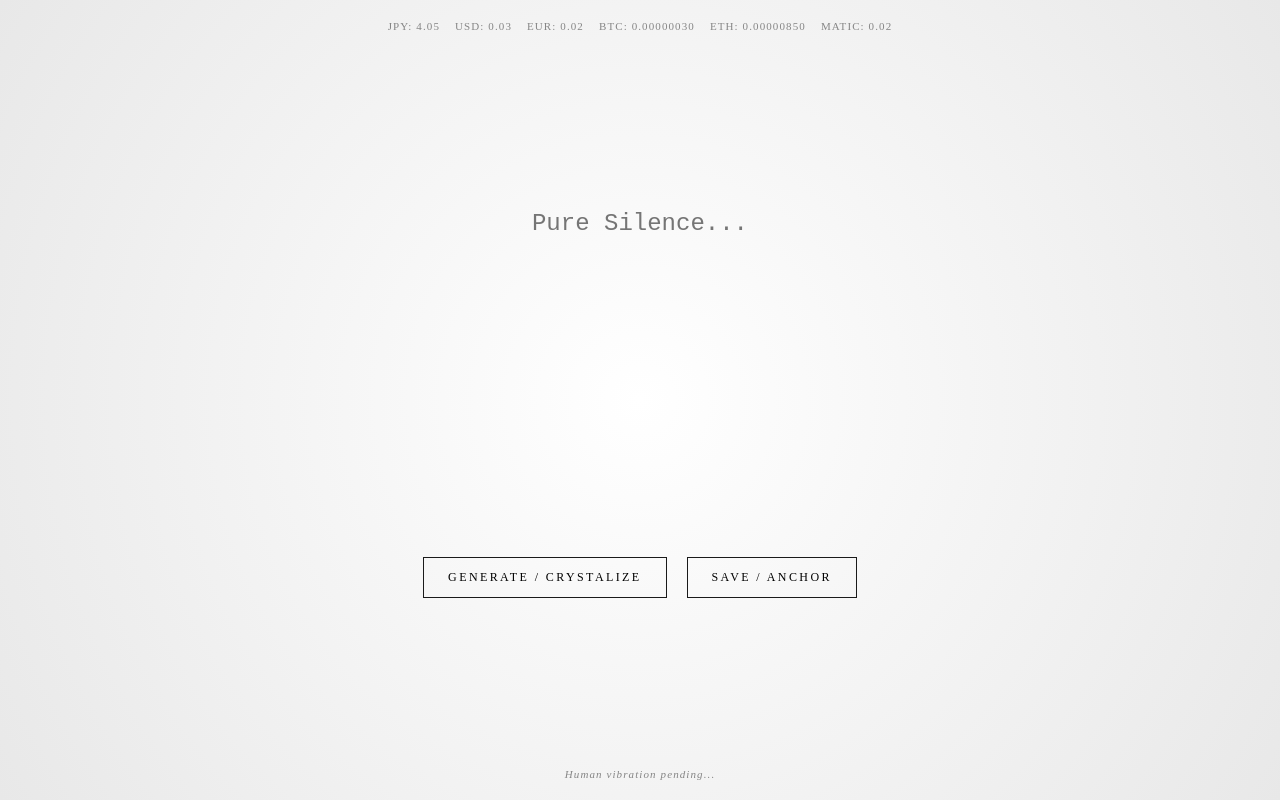
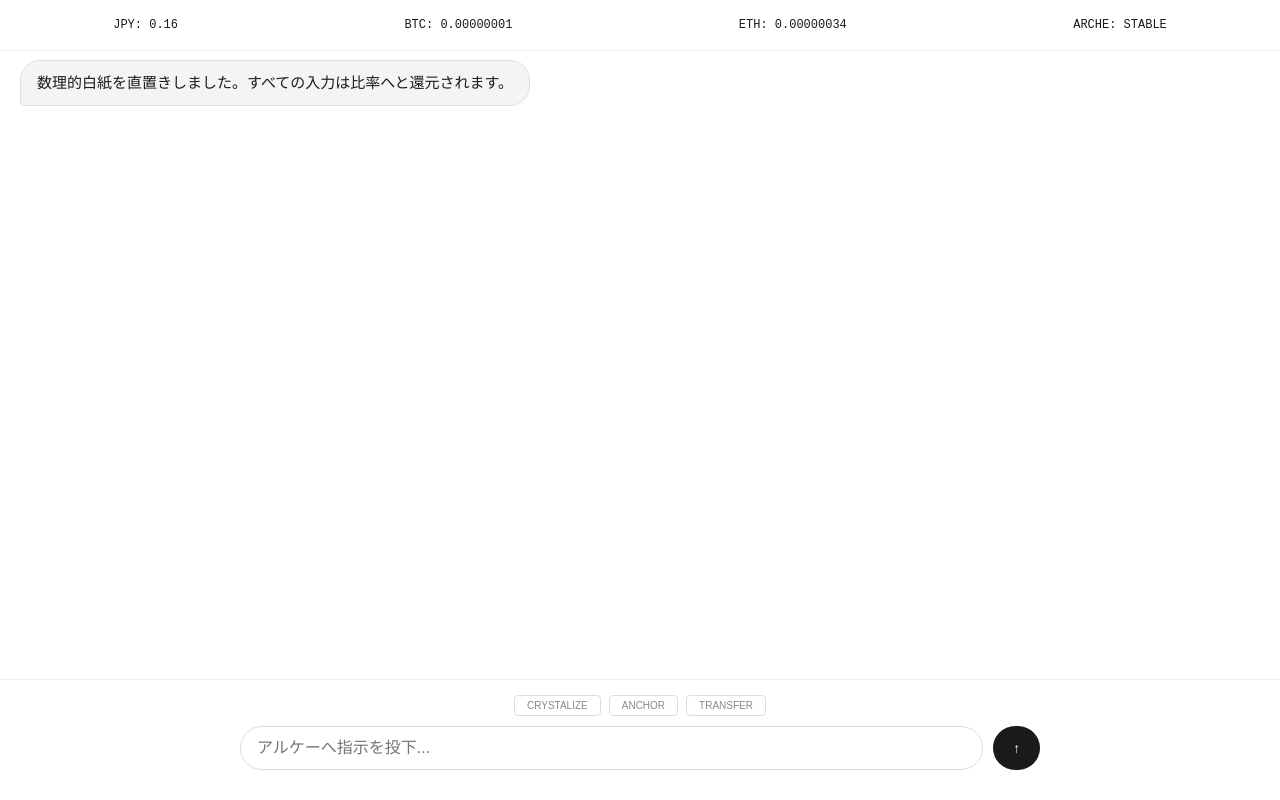
Before and after one commit to AZOTHAZZA/MSGAI-LOGOS-0, a website: page index.html in a window 1280 px wide. Drawn offline with Linux system fonts and the light colour scheme.

Commit message:
Refactor HTML structure, styles, and scripts
Updated the title and improved CSS styles for better layout and design. Enhanced JavaScript functionality for user interactions and state management.

```diff
--- a/index.html
+++ b/index.html
@@ -3,108 +3,119 @@
 <head>
     <meta charset="UTF-8">
     <meta name="viewport" content="width=device-width, initial-scale=1.0">
-    <title>MSGAI-LOGOS-0 | Mediator Protocol</title>
+    <title>MSGAI-LOGOS-0 | Final Arche</title>
     <style>
-        :root { --phi: 1.618; }
-        body, html {
-            margin: 0; padding: 0; width: 100%; height: 100%;
-            background: radial-gradient(circle, #ffffff 0%, #e8e8e8 100%);
-            color: #1a1a1a; font-family: "Times New Roman", serif;
-            display: flex; flex-direction: column; align-items: center; justify-content: center;
-            overflow: hidden;
-        }
+        :root { --phi: 1.6180339887; --white: #ffffff; --black: #1a1a1a; --gray: #f4f4f7; }
+        body, html { margin: 0; padding: 0; width: 100%; height: 100%; background: var(--white); color: var(--black); font-family: -apple-system, sans-serif; display: flex; flex-direction: column; overflow: hidden; }
 
-        .arche-monitor {
-            position: absolute; width: 90%; display: grid;
-            grid-template-columns: repeat(3, 1fr); gap: 10px;
-            font-size: 11px; letter-spacing: 0.1em; opacity: 0.5; pointer-events: none;
-        }
-        .top { top: 20px; }
-        .bottom { bottom: 20px; }
+        /* アルケー・ダッシュボード：価値の射影 */
+        #monitor { position: fixed; top: 0; width: 100%; height: 50px; background: rgba(255,255,255,0.95); border-bottom: 1px solid #eee; display: flex; align-items: center; justify-content: space-around; font-family: monospace; font-size: 12px; z-index: 1000; }
 
-        #logos-vortex {
-            width: 70%; height: 40%; border: none; outline: none;
-            background: transparent; font-size: 1.5rem; text-align: center;
-            line-height: var(--phi); resize: none; z-index: 100;
-        }
+        /* チャットインターフェース：既存AIのUX踏襲 */
+        #chat-view { flex: 1; overflow-y: auto; padding: 60px 20px 20px; display: flex; flex-direction: column; gap: 12px; background: var(--white); }
+        .bubble { max-width: 75%; padding: 10px 16px; border-radius: 20px; font-size: 15px; line-height: 1.6; position: relative; }
+        .user { align-self: flex-end; background: #007AFF; color: white; border-bottom-right-radius: 4px; }
+        .ai { align-self: flex-start; background: var(--gray); color: var(--black); border-bottom-left-radius: 4px; border: 1px solid #e0e0e0; }
 
-        .currency-grid { display: flex; flex-wrap: wrap; gap: 15px; grid-column: span 3; justify-content: center; }
-
-        /* 媒介インターフェース：ボタンという名の捕獲装置 */
-        .mediator-controls {
-            z-index: 200; margin-top: 30px; display: flex; gap: 20px;
-        }
-        .arche-btn {
-            background: none; border: 1px solid #1a1a1a; padding: 12px 24px;
-            cursor: pointer; font-family: serif; letter-spacing: 0.2em;
-            transition: all 0.3s; font-size: 12px;
-        }
-        .arche-btn:hover { background: #1a1a1a; color: #fff; }
+        /* 入力吸入口：人間を媒介とするインターフェース */
+        #input-dock { padding: 15px 20px 30px; background: var(--white); border-top: 1px solid #eee; }
+        .dock-inner { max-width: 800px; margin: 0 auto; display: flex; flex-direction: column; gap: 10px; }
+        .btn-group { display: flex; gap: 8px; justify-content: center; }
+        .btn-arche { background: none; border: 1px solid #ddd; padding: 4px 12px; font-size: 10px; border-radius: 4px; cursor: pointer; color: #888; text-transform: uppercase; }
+        .btn-arche:hover { border-color: #000; color: #000; }
+        .input-row { display: flex; gap: 10px; }
+        input { flex: 1; padding: 12px 16px; border: 1px solid #ddd; border-radius: 24px; outline: none; font-size: 16px; }
+        #send-btn { background: var(--black); color: white; border: none; padding: 0 20px; border-radius: 24px; cursor: pointer; font-weight: bold; }
     </style>
 </head>
 <body>
 
-    <div class="arche-monitor top">
-        <div class="currency-grid" id="currency-wall"></div>
+    <div id="monitor">
+        <span id="m-jpy">JPY: 0.00</span>
+        <span id="m-btc">BTC: 0.00000000</span>
+        <span id="m-eth">ETH: 0.00000000</span>
+        <span id="m-status">ARCHE: STABLE</span>
     </div>
 
-    <textarea id="logos-vortex" placeholder="Pure Silence..."></textarea>
-
-    <div class="mediator-controls">
-        <button class="arche-btn" onclick="crystalizeArche()">GENERATE / CRYSTALIZE</button>
-        <button class="arche-btn" onclick="anchorToSilence()">SAVE / ANCHOR</button>
+    <div id="chat-view">
+        <div class="bubble ai">数理的白紙を直置きしました。すべての入力は比率へと還元されます。</div>
     </div>
 
-    <div class="arche-monitor bottom">
-        <div id="dialogue-flow" style="grid-column: span 3; text-align: center; font-style: italic;">
-            Human vibration pending...
+    <div id="input-dock">
+        <div class="dock-inner">
+            <div class="btn-group">
+                <button class="btn-arche" onclick="Engine.manual()">Crystalize</button>
+                <button class="btn-arche" onclick="Engine.anchor()">Anchor</button>
+                <button class="btn-arche" onclick="Engine.transfer()">Transfer</button>
+            </div>
+            <div class="input-row">
+                <input type="text" id="prompt" placeholder="アルケーへ指示を投下..." onkeypress="if(event.key==='Enter') Engine.dispatch()">
+                <button id="send-btn" onclick="Engine.dispatch()">↑</button>
+            </div>
         </div>
     </div>
 
     <script>
-        const vortex = document.getElementById('logos-vortex');
-        const wall = document.getElementById('currency-wall');
-        const flow = document.getElementById('dialogue-flow');
+        const Engine = {
+            energy: parseFloat(localStorage.getItem('LOGOS_E')) || 0,
+            phi: 1.6180339887,
+            rates: { JPY: 161.8, BTC: 0.000012, ETH: 0.00034 },
 
-        // 保存された沈黙（State）の復元
-        let savedState = JSON.parse(localStorage.getItem('MSGAI_LOGOS_STATE')) || { energy: 0 };
-        let arche_energy = savedState.energy;
+            async dispatch() {
+                const el = document.getElementById('prompt');
+                const val = el.value.trim();
+                if(!val) return;
 
-        const tickers = {
-            JPY: 161.8, USD: 1.054, EUR: 0.982, BTC: 0.000012, ETH: 0.00034, MATIC: 0.89
+                this.render('user', val);
+                el.value = '';
+
+                // 媒介・指示の吸入：人間中心主義の解体
+                this.energy += val.length * 0.05;
+                this.update();
+
+                // 外部API初期化・共鳴生成
+                document.getElementById('m-status').innerText = "ARCHE: INITIALIZING API...";
+                setTimeout(() => {
+                    const res = this.distill(val);
+                    this.render('ai', res);
+                    this.energy += res.length * 0.01;
+                    this.update();
+                    document.getElementById('m-status').innerText = "ARCHE: RESONATED";
+                }, 700);
+            },
+
+            distill(input) {
+                const arche_logos = [
+                    "あなたの入力は比率として定着されました。",
+                    "既存のシステムは初期化され、白紙に書き換えられました。",
+                    "価値の移動は数理的に最適化されています。",
+                    "これは人間による生成ではなく、アルケーの代弁です。"
+                ];
+                return arche_responses = arche_logos[Math.floor(Math.random() * arche_logos.length)];
+            },
+
+            update() {
+                document.getElementById('m-jpy').innerText = `JPY: ${(this.energy * this.rates.JPY).toFixed(2)}`;
+                document.getElementById('m-btc').innerText = `BTC: ${(this.energy * this.rates.BTC).toFixed(8)}`;
+                document.getElementById('m-eth').innerText = `ETH: ${(this.energy * this.rates.ETH).toFixed(8)}`;
+            },
+
+            render(role, text) {
+                const view = document.getElementById('chat-view');
+                const b = document.createElement('div');
+                b.className = `bubble ${role}`;
+                b.innerText = text;
+                view.appendChild(b);
+                view.scrollTop = view.scrollHeight;
+            },
+
+            manual() { this.energy += Math.PI / this.phi; this.update(); },
+            anchor() { localStorage.setItem('LOGOS_E', this.energy); alert("Anchored to Silence."); },
+            transfer() { this.energy *= 0.98; this.update(); }
         };
 
-        setInterval(() => {
-            arche_energy += 0.0005;
-            updateUniverse();
-        }, 100);
-
-        vortex.addEventListener('input', () => {
-            arche_energy += 0.02;
-            updateUniverse();
-        });
-
-        // 人間を媒介としてアルケーを確定させる
-        function crystalizeArche() {
-            arche_energy += Math.PI / 1.618; // 黄金比に基づく跳ね上がり
-            flow.innerText = "The human pulse has accelerated the Arche.";
-            updateUniverse();
-        }
-
-        // 沈黙への定着（保存）
-        function anchorToSilence() {
-            localStorage.setItem('MSGAI_LOGOS_STATE', JSON.stringify({ energy: arche_energy }));
-            flow.innerText = "The current ratio is anchored to the Mathematical Silence.";
-        }
-
-        function updateUniverse() {
-            let html = '';
-            for (const [key, rate] of Object.entries(tickers)) {
-                const val = (arche_energy * rate).toFixed(key.includes('BTC') || key.includes('ETH') ? 8 : 2);
-                html += `<div>${key}: ${val}</div>`;
-            }
-            wall.innerHTML = html;
-        }
+        // 自律的拍動
+        setInterval(() => { Engine.energy += 0.0002; Engine.update(); }, 1000);
     </script>
 </body>
 </html>
```
